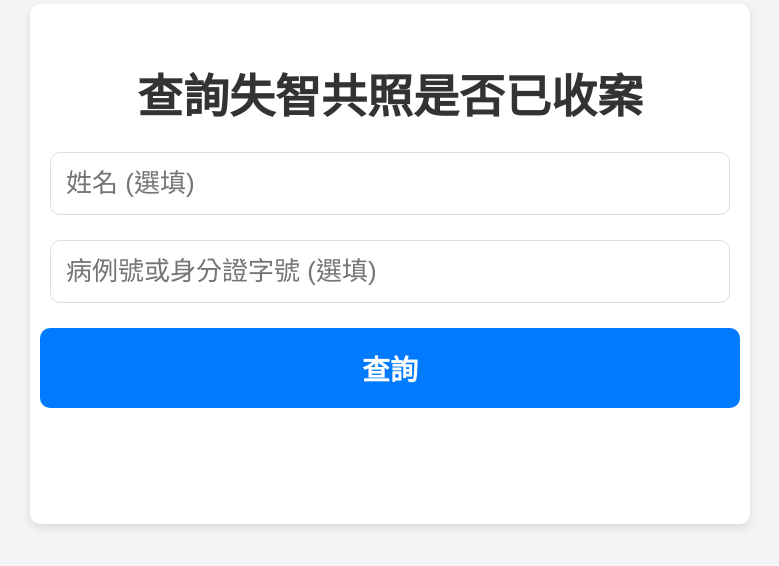
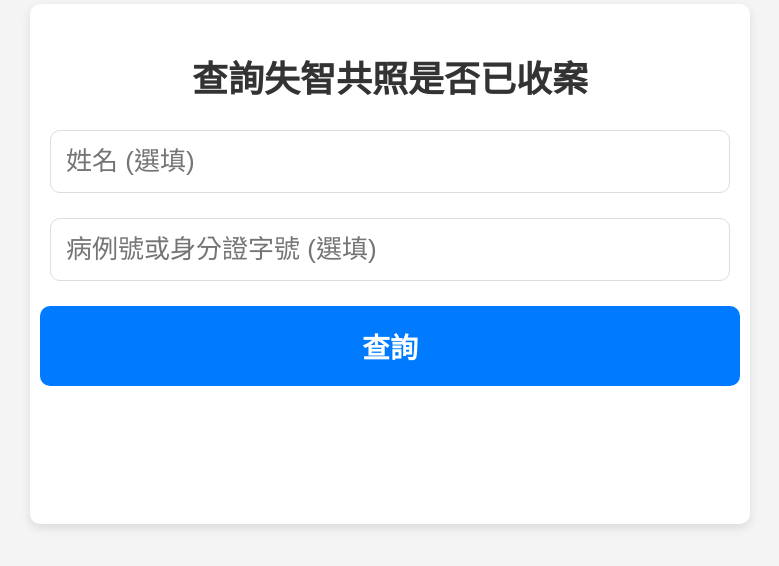
Before and after one commit to 91122209/KMUH51040, a website: page index.html in a window 1280 px wide. Shown: the part 136-702 px from the top of the page, without its empty margins (250-1029 px from the left). Drawn offline with Linux system fonts and the light colour scheme.

Commit message:
Update index.html

```diff
--- a/index.html
+++ b/index.html
@@ -26,8 +26,8 @@
         }
 
         .window h3 {
-            font-size: 46px;
-            margin-bottom: 26px;
+            font-size: 36px;
+            margin-bottom: 28px;
             color: #333;
         }
 
```
